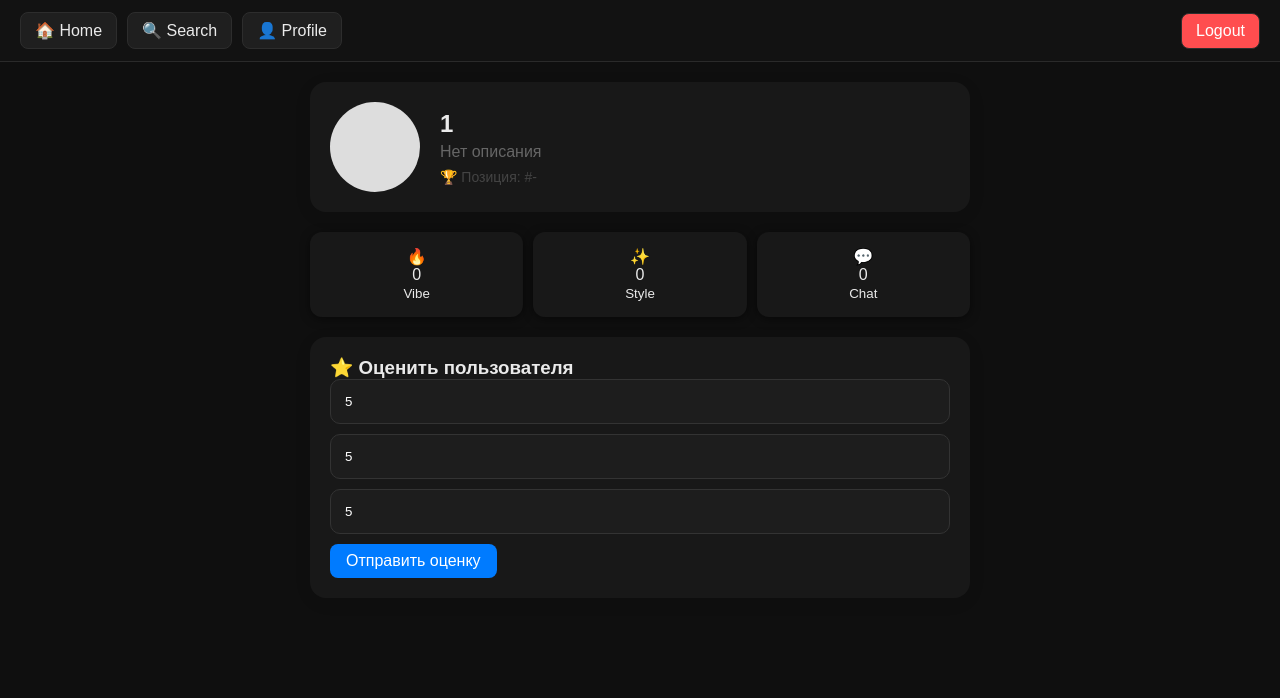
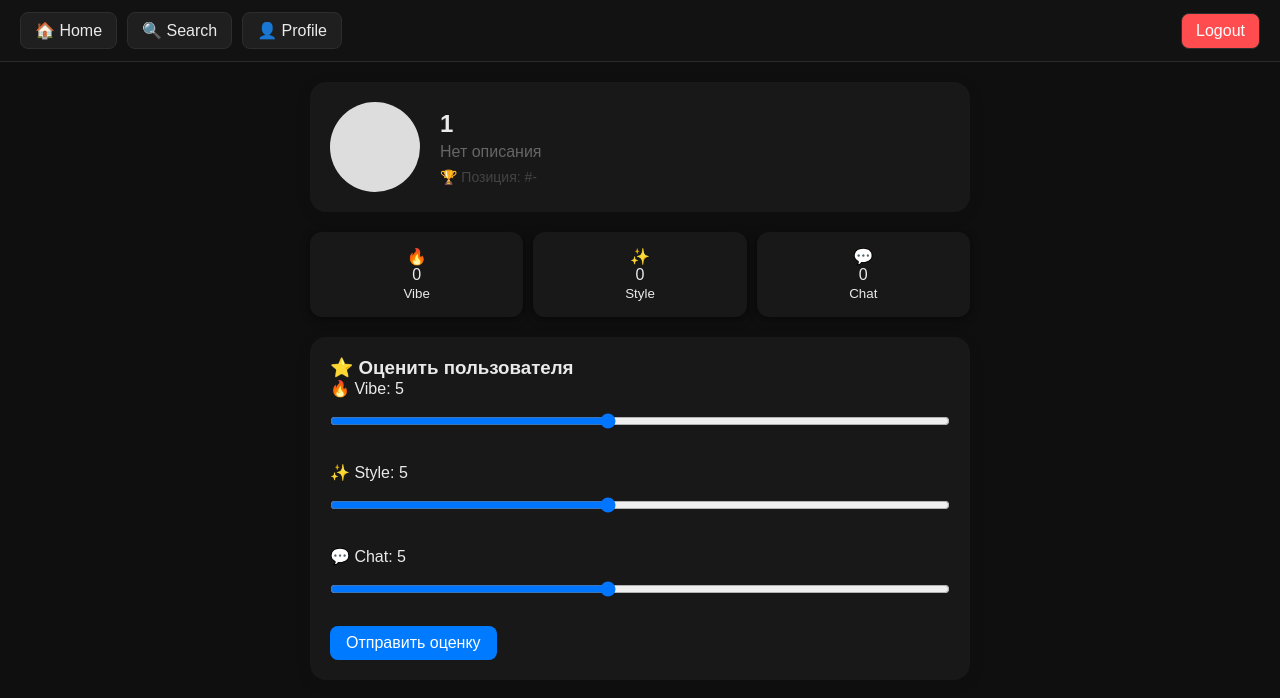
Before and after one commit to Thomamamamasw/aura, a React (Vite) app in the folder rate-app/: page /user/1 in a window 1280 px wide. Shown: the top 698 px of the page. Built offline with nearby package versions, Linux system fonts and the light colour scheme; no server answers; sample sign-in values are in the browser's storage.

Commit message:
replace rating inputs with sliders

```diff
--- a/rate-app/src/pages/UserProfile.jsx
+++ b/rate-app/src/pages/UserProfile.jsx
@@ -175,34 +175,43 @@ function UserProfile() {
 
             <h3>⭐ Оценить пользователя</h3>
 
-            <div style={{ display: 'flex', gap: 10, flexWrap: 'wrap' }}>
+            <div style={{ display: 'flex', flexDirection: 'column', gap: 15 }}>
 
+            <div>
+                <label>🔥 Vibe: {vibe}</label>
                 <input
-                type="number"
+                type="range"
                 min="1"
                 max="10"
                 value={vibe}
                 onChange={(e) => setVibe(Number(e.target.value))}
-                placeholder="Vibe"
+                style={{ width: '100%' }}
                 />
+            </div>
 
+            <div>
+                <label>✨ Style: {style}</label>
                 <input
-                type="number"
+                type="range"
                 min="1"
                 max="10"
                 value={style}
                 onChange={(e) => setStyle(Number(e.target.value))}
-                placeholder="Style"
+                style={{ width: '100%' }}
                 />
+            </div>
 
+            <div>
+                <label>💬 Chat: {communication}</label>
                 <input
-                type="number"
+                type="range"
                 min="1"
                 max="10"
                 value={communication}
                 onChange={(e) => setCommunication(Number(e.target.value))}
-                placeholder="Chat"
+                style={{ width: '100%' }}
                 />
+            </div>
 
             </div>
 
```
Lines whose indentation alone changed are shown as unchanged.
